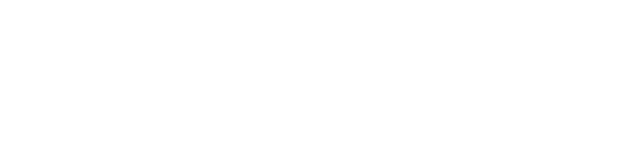
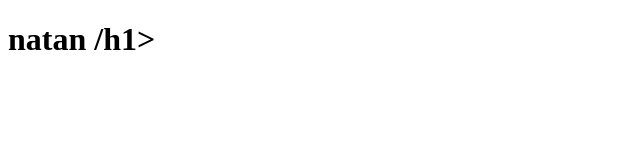
Before and after one commit to natan55r/natan, a plain HTML site: page index.html in a window 1280 px wide. Shown: the whole page, without its empty margins (0-640 px from the left). Drawn offline with Linux system fonts and the light colour scheme.

Commit message:
Add files via upload

```diff
--- a/index.html
+++ b/index.html
@@ -7,6 +7,8 @@
     <title>natan</title>
 </head>
 <body>
-
+ <h1>natan
+    /h1>
+ </h1>
 </body>
 </html>
```
